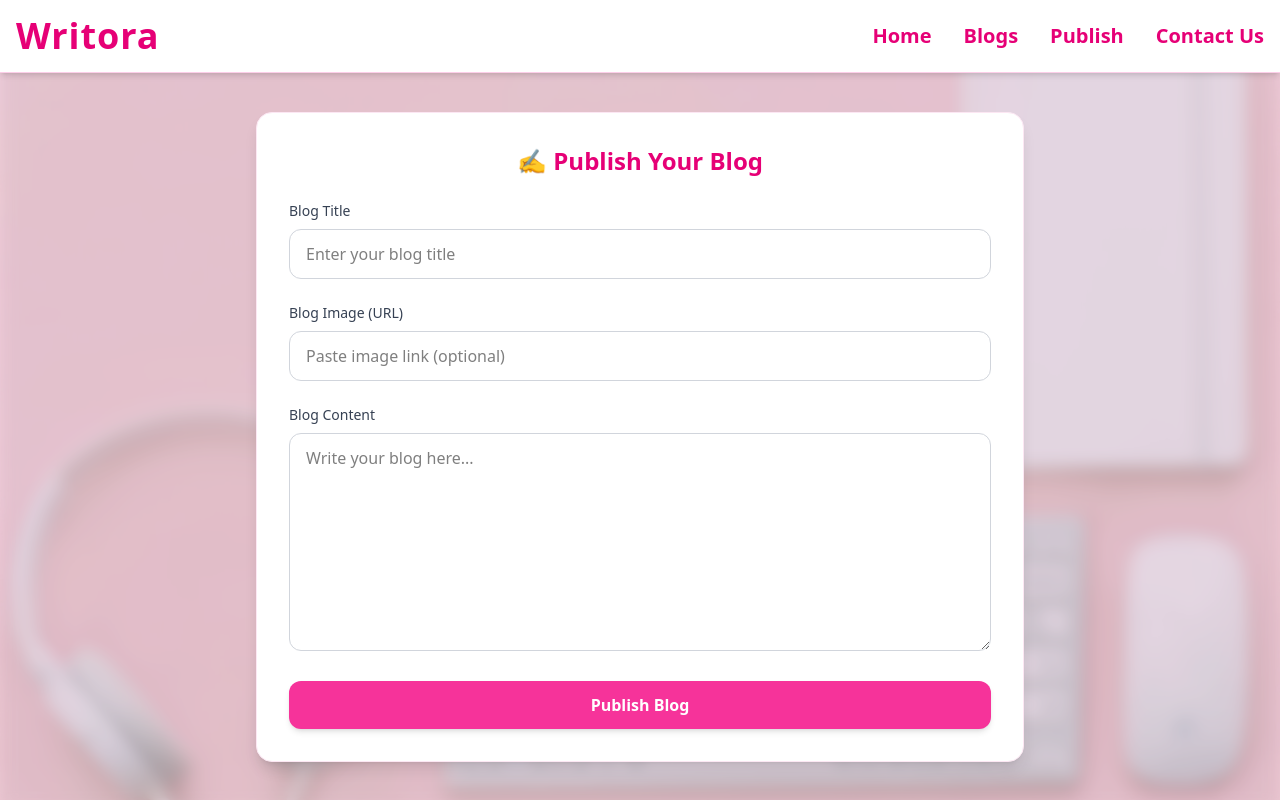
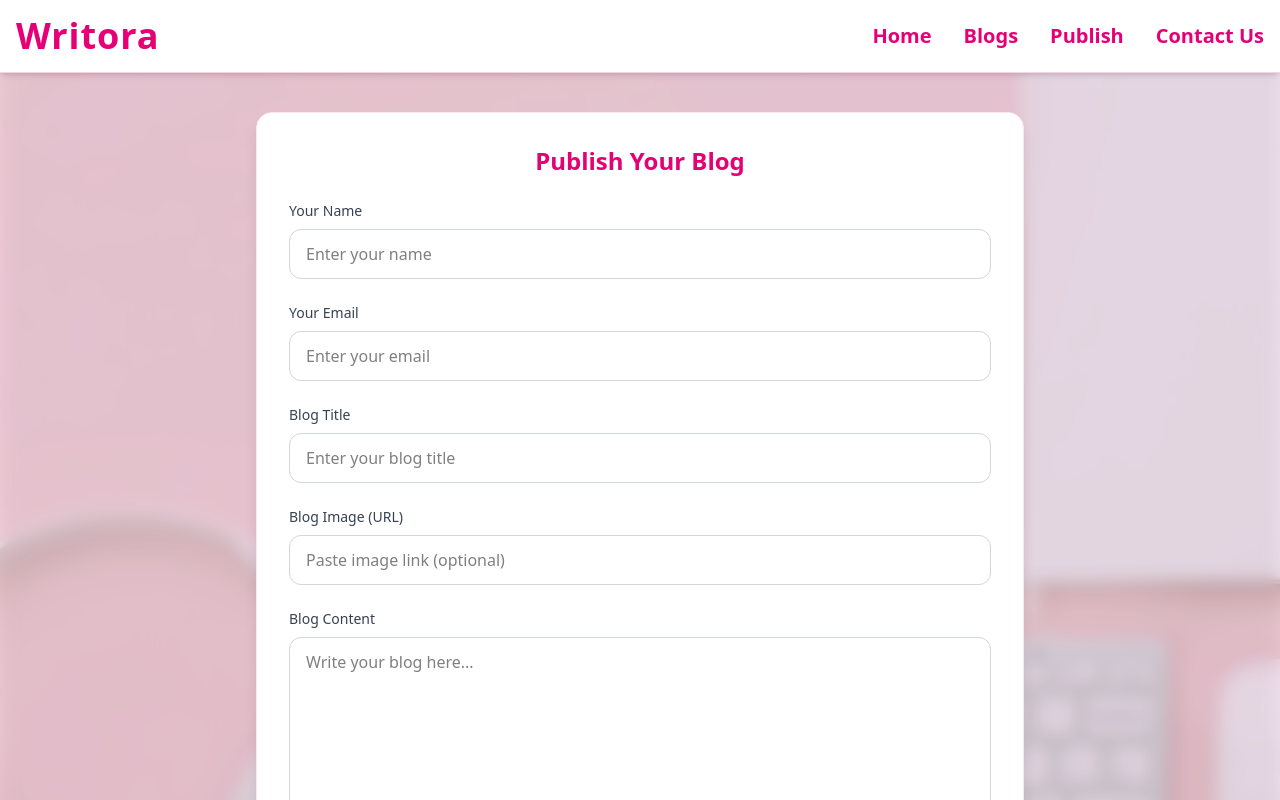
Before and after one commit to RabiaHameedKhan/writora, a React (Vite) app: page /publish in a window 1280 px wide. Shown: the top 800 px of the page. Built offline with nearby package versions, Linux system fonts and the light colour scheme.

Commit message:
thankyou section added

```diff
--- a/src/App.jsx
+++ b/src/App.jsx
@@ -9,6 +9,7 @@ import Signup from './pages/Signup';
 import BlogDetail from './pages/BlogDetail';
 import Scroll from './components/Scroll';
 import PublishBlog from './pages/PublishBlog';
+
 
 
 function App() {
@@ -26,6 +27,7 @@ function App() {
          <Route path="/blogdetail/:id" element={<BlogDetail />} />
          <Route path="/publish" element={<PublishBlog/>} />
 
+
         </Routes>
       </div>
     </Router>
--- a/src/pages/PublishBlog.jsx
+++ b/src/pages/PublishBlog.jsx
@@ -1,10 +1,18 @@
 import React, { useState } from "react";
-import bg from '../assets/loginbg.jpg';
+import bg from "../assets/loginbg.jpg";
 
 const PublishBlog = () => {
+  const [name, setName] = useState("");
+  const [email, setEmail] = useState("");
   const [title, setTitle] = useState("");
   const [content, setContent] = useState("");
   const [image, setImage] = useState("");
+  const [submitted, setSubmitted] = useState(false); // ✅ new state
+
+  const handleSubmit = (e) => {
+    e.preventDefault(); // stop page reload
+    setSubmitted(true); // ✅ show thank-you page
+  };
 
   return (
     <main
@@ -15,14 +23,45 @@ const PublishBlog = () => {
     >
       <div className="absolute inset-0 bg-pink-200/40 backdrop-brightness-90 backdrop-blur-sm z-0"></div>
 
-      {/* Content Box */}
       <div className="relative w-full max-w-3xl bg-white rounded-2xl shadow-lg border border-pink-100 p-8">
+        {!submitted ? (
+          <>
             {/* Page Heading */}
             <h2 className="text-2xl font-bold text-pink-600 mb-6 text-center">
-          ✍️ Publish Your Blog
+              Publish Your Blog
             </h2>
 
-        <form className="space-y-6">
+            <form onSubmit={handleSubmit} className="space-y-6">
+              {/* Name */}
+              <div>
+                <label className="block text-sm font-medium text-gray-700 mb-2">
+                  Your Name
+                </label>
+                <input
+                  type="text"
+                  value={name}
+                  onChange={(e) => setName(e.target.value)}
+                  placeholder="Enter your name"
+                  className="w-full px-4 py-3 border border-gray-300 rounded-xl focus:outline-none focus:ring-2 focus:ring-pink-300"
+                  required
+                />
+              </div>
+
+              {/* Email */}
+              <div>
+                <label className="block text-sm font-medium text-gray-700 mb-2">
+                  Your Email
+                </label>
+                <input
+                  type="email"
+                  value={email}
+                  onChange={(e) => setEmail(e.target.value)}
+                  placeholder="Enter your email"
+                  className="w-full px-4 py-3 border border-gray-300 rounded-xl focus:outline-none focus:ring-2 focus:ring-pink-300"
+                  required
+                />
+              </div>
+
               {/* Title */}
               <div>
                 <label className="block text-sm font-medium text-gray-700 mb-2">
@@ -34,6 +73,7 @@ const PublishBlog = () => {
                   onChange={(e) => setTitle(e.target.value)}
                   placeholder="Enter your blog title"
                   className="w-full px-4 py-3 border border-gray-300 rounded-xl focus:outline-none focus:ring-2 focus:ring-pink-300"
+                  required
                 />
               </div>
 
@@ -62,6 +102,7 @@ const PublishBlog = () => {
                   placeholder="Write your blog here..."
                   rows="8"
                   className="w-full px-4 py-3 border border-gray-300 rounded-xl focus:outline-none focus:ring-2 focus:ring-pink-300"
+                  required
                 />
               </div>
 
@@ -73,6 +114,20 @@ const PublishBlog = () => {
                 Publish Blog
               </button>
             </form>
+          </>
+        ) : (
+          // ✅ Thank You Page
+          <div className="text-center py-12">
+            <h2 className="text-3xl font-bold text-pink-600 mb-4">
+              Thank You!
+            </h2>
+            <p className="text-gray-700 text-lg">
+              Dear <span className="font-semibold">{name}</span>, your blog has been
+              received and will be published on the site soon.
+              Keep writing with <span className="font-semibold text-pink-600">Writora</span> 💖
+            </p>
+          </div>
+        )}
       </div>
     </main>
   );
```
Lines whose indentation alone changed are shown as unchanged.
